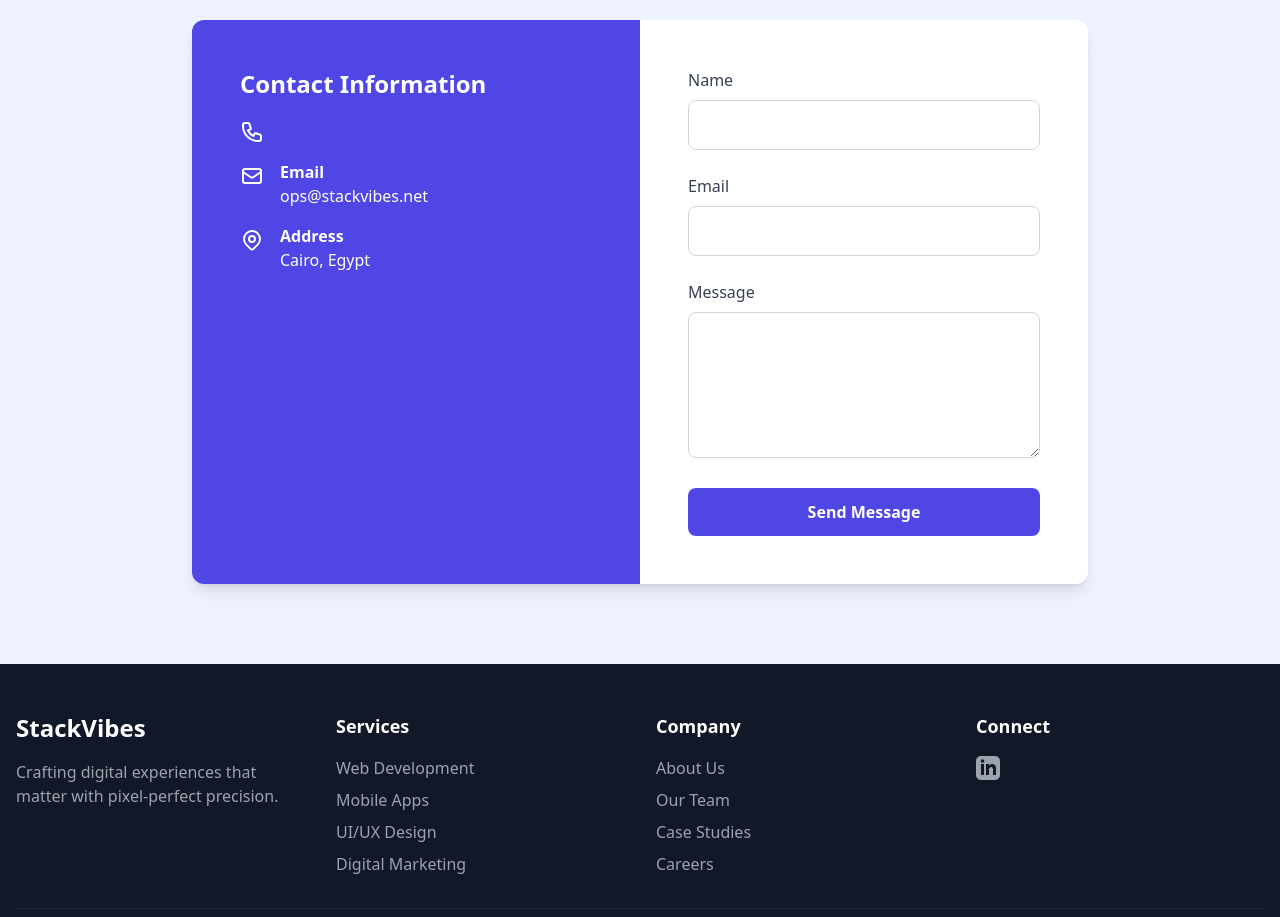
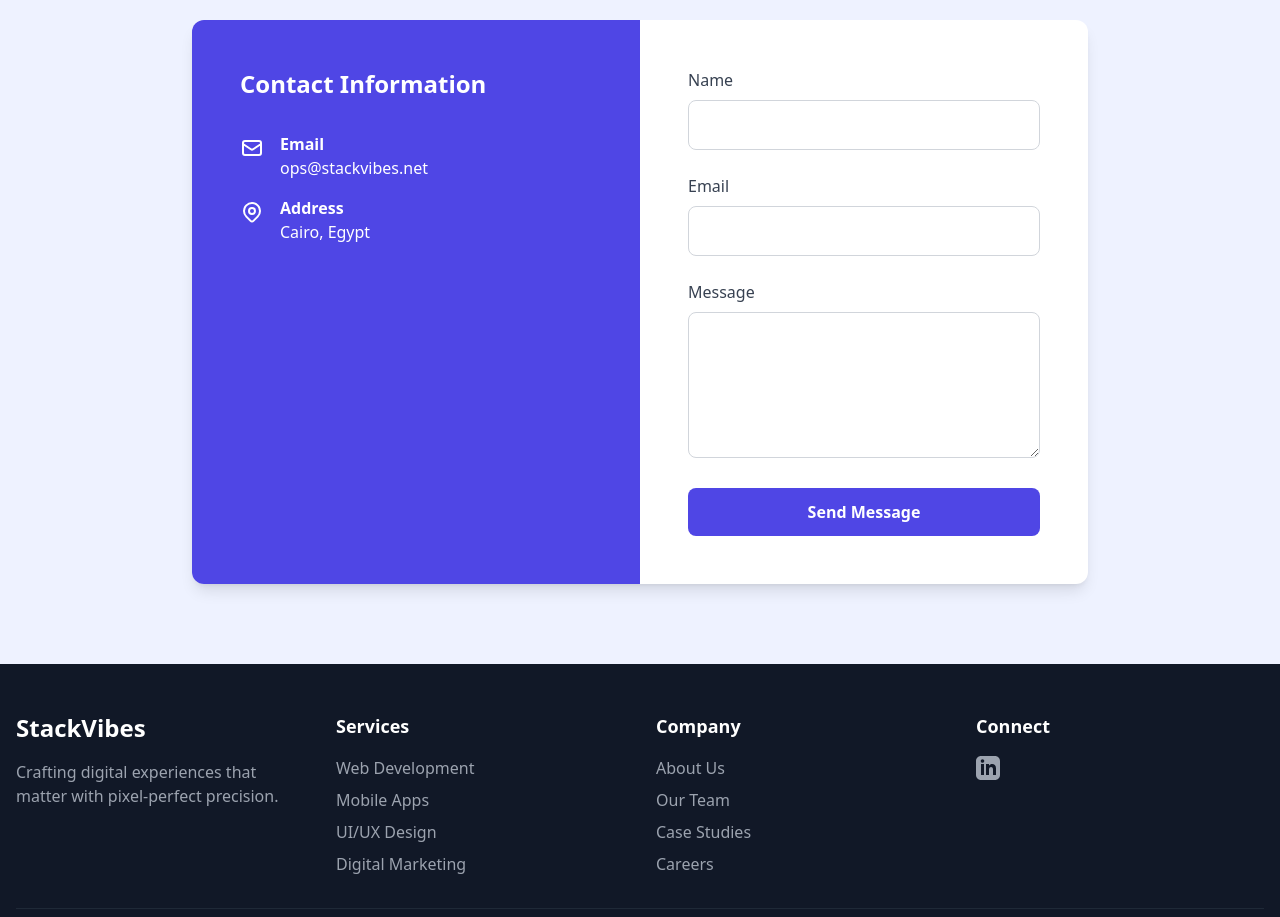
Before and after one commit to sameh-amr/stackvibes, a React (Create React App) app: page / in a window 1280 px wide. Shown: the part 4620-5537 px from the top of the page. Built offline with nearby package versions, Linux system fonts and the light colour scheme.

Commit message:
added a fix for the icon

```diff
--- a/src/components/Contact.tsx
+++ b/src/components/Contact.tsx
@@ -65,7 +65,7 @@ const Contact: React.FC = () => {
                 <h3 className="text-2xl font-bold mb-4">Contact Information</h3>
                 <div className="space-y-4">
                   <div className="flex items-start">
-                    <svg
+                    {/* <svg
                       className="w-6 h-6 mr-4 mt-1"
                       fill="none"
                       stroke="currentColor"
@@ -78,7 +78,7 @@ const Contact: React.FC = () => {
                         d="M3 5a2 2 0 012-2h3.28a1 1 0 01.948.684l1.498 4.493a1 1 0 01-.502 1.21l-2.257 1.13a11.042 11.042 0 005.516 5.516l1.13-2.257a1 1 0 011.21-.502l4.493 1.498a1 1 0 01.684.949V19a2 2 0 01-2 2h-1C9.716 21 3 14.284 3 6V5z"
                       />
                     </svg>
-                    {/* <div>
+                    <div>
                       <h4 className="font-bold">Phone</h4>
                       <p>+2 010-9244-8325</p>
                     </div> */}
```
